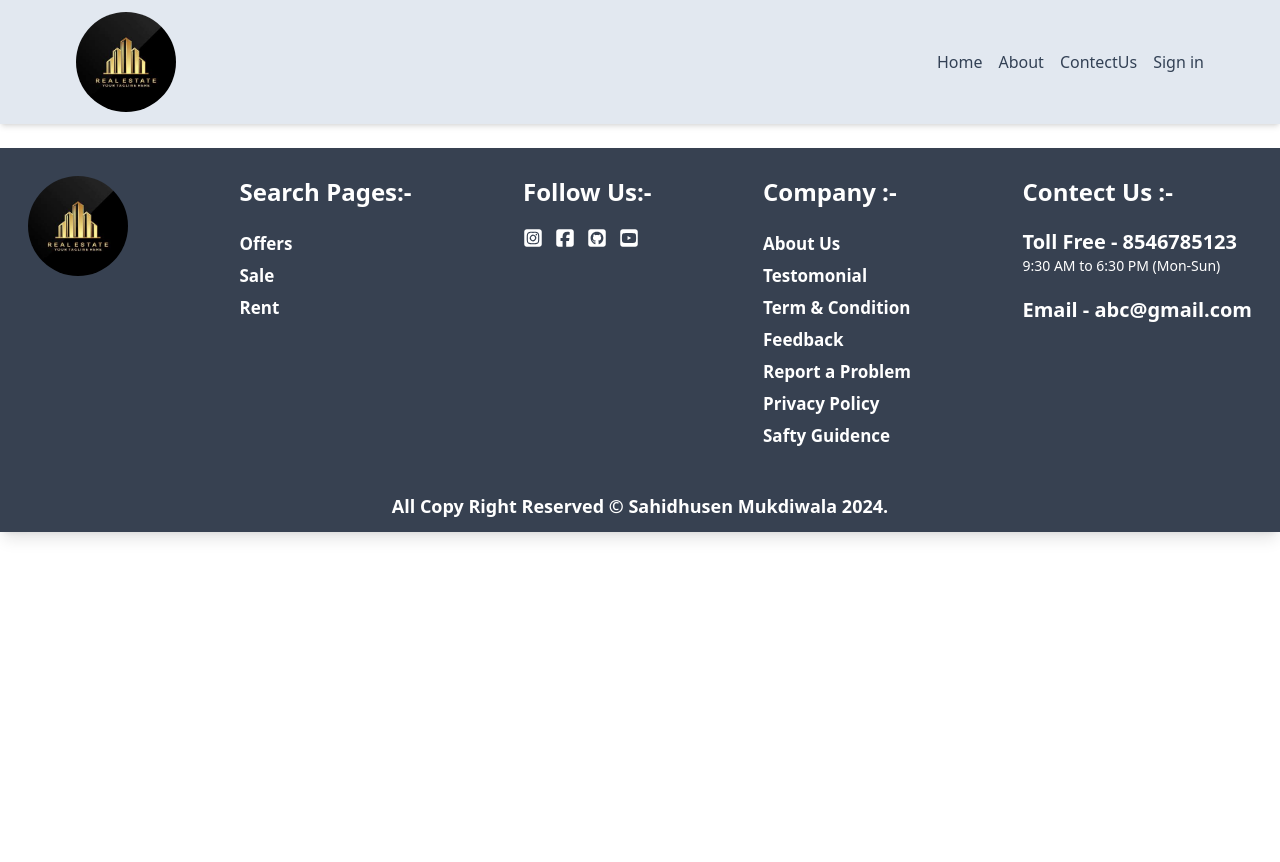
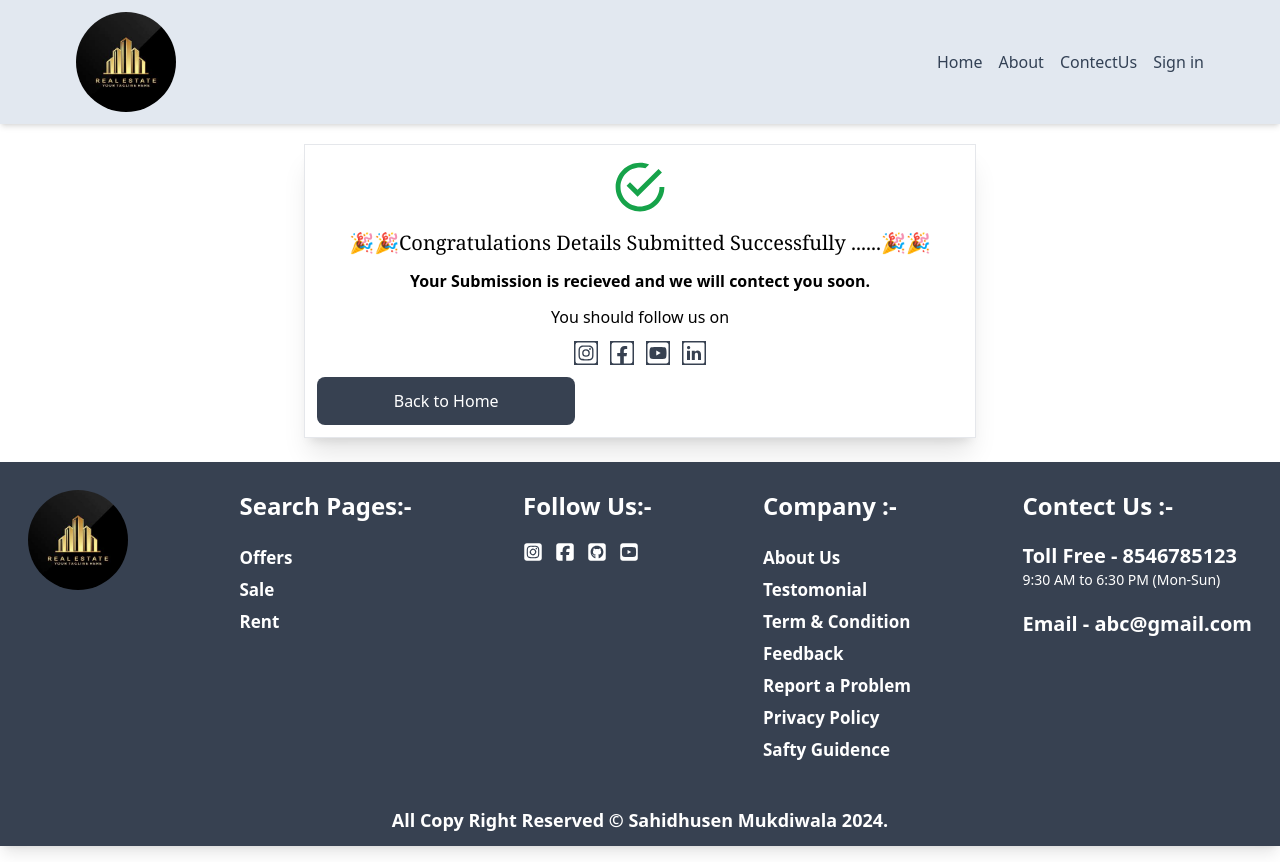
Before and after one commit to SahidhusenMukdiwala/RealEstate-Mern-stack, a React (Vite) app in the folder client/: page /contectus/Submit/Sucessful in a window 1280 px wide. Before the commit the page ends 800 px from the top, so only its background shows below. Built offline with nearby package versions, Linux system fonts and the light colour scheme; no server answers.

Commit message:
Successful Page

```diff
--- a/client/src/App.jsx
+++ b/client/src/App.jsx
@@ -15,6 +15,7 @@ import Search from './Pages/Search'
 import Dashboard from './Pages/Dashboard'
 import Review from './Components/Review/Review'
 import ContectUs from './Components/ContectUs/ContectUs'
+import Successful from './Components/SuccessfulPage/Successful'
 export default function App() {
   return <BrowserRouter>
     <Header />
@@ -38,6 +39,7 @@ export default function App() {
       <Route path='/listing/:id' element={<ListingPage />} />
       <Route path='/search' element={<Search />} />
       <Route path='/ContectUs' element={<ContectUs/>}/>
+      <Route path='/contectus/Submit/Sucessful' element={<Successful/>}/>
     </Routes>
     <Footer />
   </BrowserRouter>
--- a/client/src/Components/ContectUs/ContectUs.jsx
+++ b/client/src/Components/ContectUs/ContectUs.jsx
@@ -35,8 +35,8 @@ function ContectUs() {
                 return;
             }
 
-            toast.success("Submitted successfully");
-                navigate('/Submit/Sucessful');
+            // toast.success("Submitted successfully");
+                navigate('/contectus/Submit/Sucessful');
 
         } catch (error) {
             setLoading(false);
--- /dev/null
+++ b/client/src/Components/SuccessfulPage/Successful.jsx
@@ -0,0 +1,35 @@
+import React from 'react'
+import { Link } from 'react-router-dom'
+import { IoMdCheckmarkCircleOutline } from "react-icons/io";
+import { FaFacebookSquare, FaInstagramSquare, FaYoutubeSquare } from "react-icons/fa";
+import { IoLogoLinkedin } from "react-icons/io5";
+function Successful() {
+    return (
+        <div>
+            <div className="main max-w-72 sm:max-w-2xl shadow-xl mx-auto border p-3 mt-5">
+                <div className="flex flex-col justify-center">
+                    <div className="flex justify-center mb-3 text-6xl text-green-600">
+                        <IoMdCheckmarkCircleOutline />
+                    </div>
+                    <div className="text text-center flex flex-col gap-3">
+                        <h1 className=' font-serif text-xl'>🎉🎉Congratulations Details Submitted Successfully ......🎉🎉</h1>
+                        <p className='font-semibold'>Your Submission is recieved and we will contect you soon.</p>
+
+                        <h2>You should follow us on</h2>
+                        <div className="social-links flex flex-wrap gap-3 text-2xl justify-center items-center">
+                            <Link to={'https://www.instagram.com/'}><FaInstagramSquare className='bg-gray-700 text-white hover:scale-105 duration-[0.1s]'/></Link>
+                            <Link to={'https://www.facebook.com/'}><FaFacebookSquare className='bg-gray-700 text-white hover:scale-105 duration-[0.1s]'/></Link>
+                            <Link to={'https://www.youtube.com/'}><FaYoutubeSquare className='bg-gray-700 text-white hover:scale-105 duration-[0.1s]'/></Link>
+                            <Link to={'https://www.linkedin.com/feed/'}><IoLogoLinkedin className='bg-gray-700 text-white hover:scale-105 duration-[0.1s]'/></Link>
+                        </div>
+                        <Link to={'/'} className='bg-gray-700 w-full sm:max-w-[40%]  p-3 text-white rounded-lg'>Back to Home</Link>
+                    </div>
+
+
+                </div>
+            </div>
+        </div>
+    )
+}
+
+export default Successful
```
